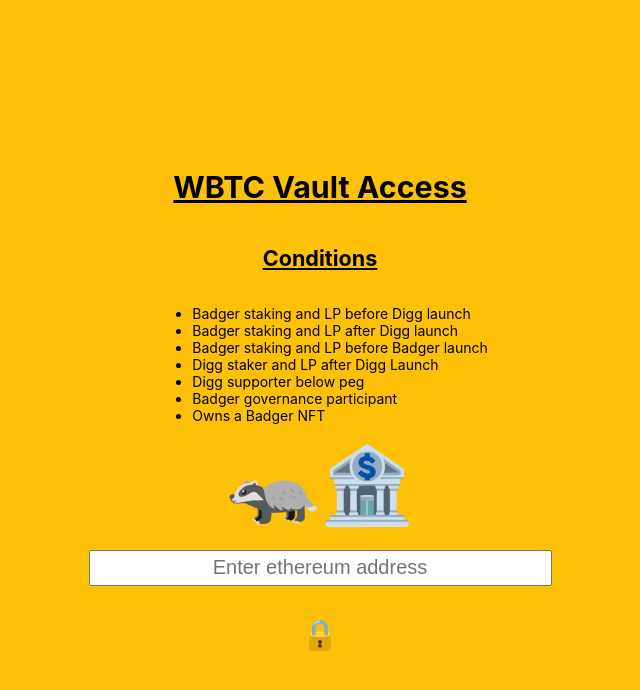
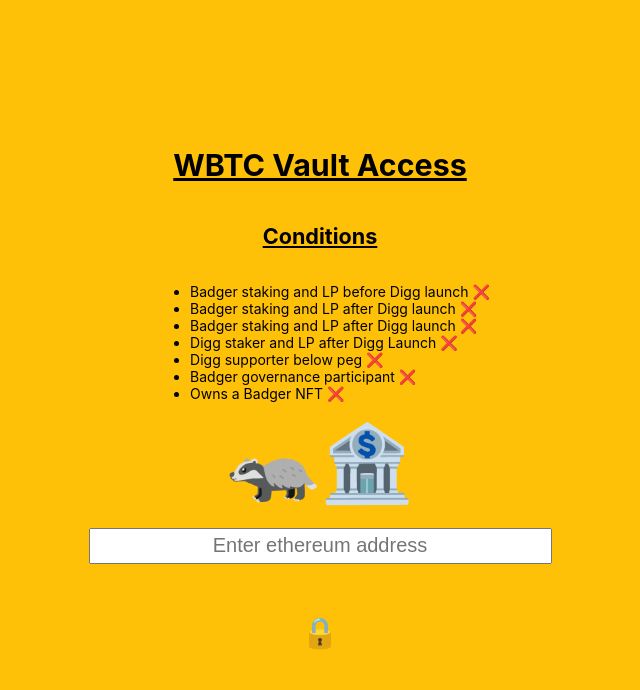
Before and after one commit to Badger-Finance/yearn_whitelist, a React (Create React App) app: page / in a window 1280 px wide. Shown: the top 690 px of the page, without its empty margins (320-960 px from the left). Built offline with nearby package versions, Linux system fonts and the light colour scheme; no server answers.

Commit message:
added scoring visualiser

```diff
--- a/src/App.css
+++ b/src/App.css
@@ -56,9 +56,11 @@
 }
 .whitelist-emoji {
   font-size: 30px;
+  height: 30px;
 }
 .whitelist {
   padding-top: 30px;
+  padding-bottom: 30px;
 }
 
 .underline-title {
@@ -70,3 +72,7 @@
   font-size: 14px;
   text-align: left;
 }
+.vault-link {
+  height: 30px;
+  padding-top: 20px;
+}
--- a/src/App.js
+++ b/src/App.js
@@ -4,18 +4,35 @@
 function App() {
   const [address, setAddress] = useState("");
   const [whitelist, setWhitelist] = useState([]);
+  const conditions = {
+    cond1:"Badger staking and LP before Digg launch",
+    cond2:"Badger staking and LP after Digg launch",
+    cond3:"Badger staking and LP after Digg launch",
+    cond4:"Digg staker and LP after Digg Launch",
+    cond5:"Digg supporter below peg",
+    cond6:"Badger governance participant",
+    cond7:"Owns a Badger NFT"
+  }
   useEffect(() => {
     const fetchData = async () => {
       const result = await fetch(
-        "https://badgerdao.tk/rewards/yearn_whitelist.json"
+        "https://badgerdao.tk/rewards/yearn_whitelist_scores.json"
       );
       const response = await result.json();
-      setWhitelist(response.map(addr => addr.toLowerCase()));
+      let scores = {}
+      Object.keys(response).forEach(addr => {
+        let data = response[addr]
+        let sum = Object.values(data).reduce((a, b) => a + b, 0)
+        if (sum >=4) {
+          data.allowed = true
+        }
+        scores[addr.toLowerCase()] = response[addr]
+      })
+      setWhitelist(scores);
     };
     fetchData();
   }, []);
-  console.log(whitelist)
-
+  console.log(Object.keys(conditions))
   return (
     <div className="App">
       <header className="App-header">
@@ -24,13 +41,16 @@
           <h5 className="underline-title">Conditions</h5>
 
           <ul className="conditions">
-            <li>Badger staking and LP before Digg launch</li>
-            <li>Badger staking and LP after Digg launch</li>
-            <li>Badger staking and LP before Badger launch</li>
-            <li>Digg staker and LP after Digg Launch</li>
-            <li>Digg supporter below peg</li>
-            <li>Badger governance participant</li>
-            <li>Owns a Badger NFT</li>
+            {Object.keys(conditions).map(cond => {
+               let emoji = "❌"
+               if (address in whitelist) {
+                 if (cond in whitelist[address])
+                   emoji = "✅"
+               }
+                return (<li key={cond}>
+                  {conditions[cond]} {emoji}
+                </li>)
+            } )}
           </ul>
 
 
@@ -43,13 +63,13 @@
             placeholder="Enter ethereum address"
           ></input>
           <div className="whitelist">
-            {whitelist.includes(address.toLowerCase()) ? (
+            {address in whitelist && whitelist[address].allowed  ? (
               <div>
               <div className="whitelist-emoji">🔓</div>
-                <div>Vault Accessible at <a href="https://ape.tax">https://ape.tax</a></div>
+                <div className="vault-link">Vault Accessible at <a href="https://ape.tax">https://ape.tax</a></div>
               </div>
             ) : (
-              <div className="whitelist-emoji">🔒</div>
+              <div className="whitelist-emoji vault-link">🔒</div>
             )}
           </div>
         </div>
```
